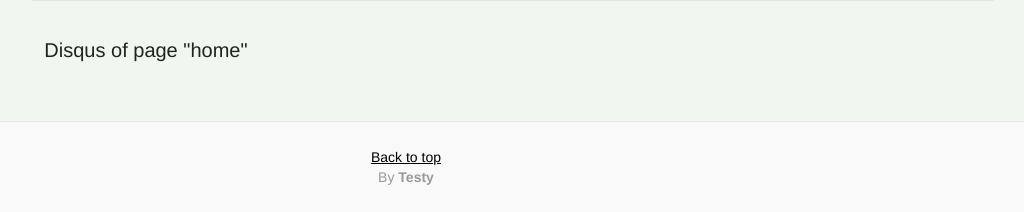
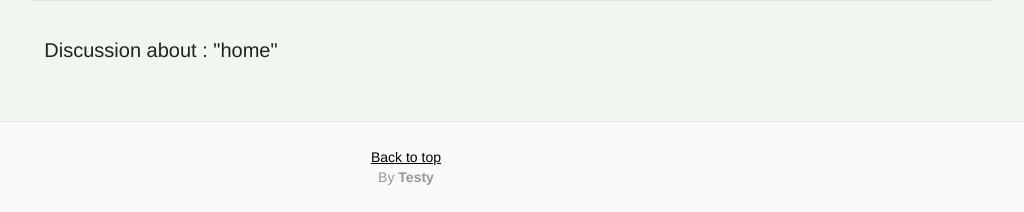
Before and after one commit to Mr-Testy/TimTool, a Django app: template tune/templates/tune/accueil.html in a window 1280 px wide. Shown: the part 1123-1335 px from the top of the page, without its empty margins (234-1258 px from the left). Run offline with Django 3.2, Linux system fonts and the light colour scheme; the template is opened without the code that fills it, so the values that code supplies are empty; some libraries are stand-ins or nearby versions.

Commit message:
modified traductions

```diff
--- a/templates/disqus.html
+++ b/templates/disqus.html
@@ -2,7 +2,7 @@
 {% get_current_language as LANGUAGE_CODE %}
 <div class="row">
     <div class="col-xs-12">
-        <h2>Disqus of page "{{PAGE_IDENTIFIER}}"</h2>
+        <h2>{% trans 'Discussion about :'%} "{{PAGE_IDENTIFIER}}"</h2>
 <div id="disqus_thread"></div>
 </div>
 </div>
```
Also changed, not shown: locale/fr/LC_MESSAGES/django.po, 1 other file.
